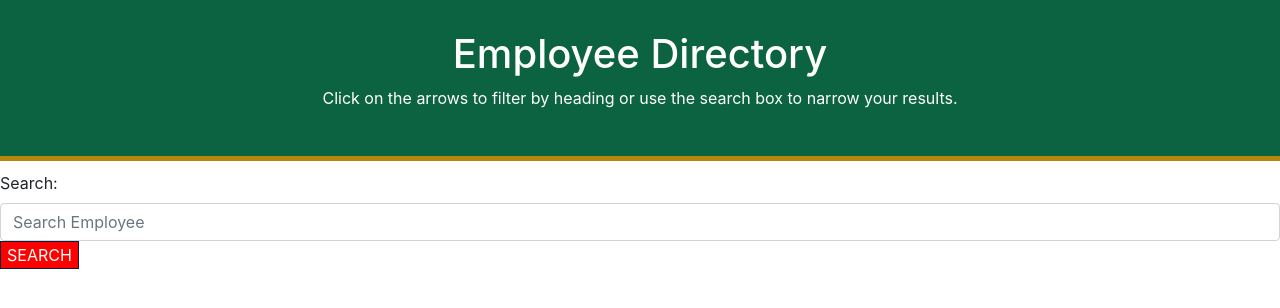
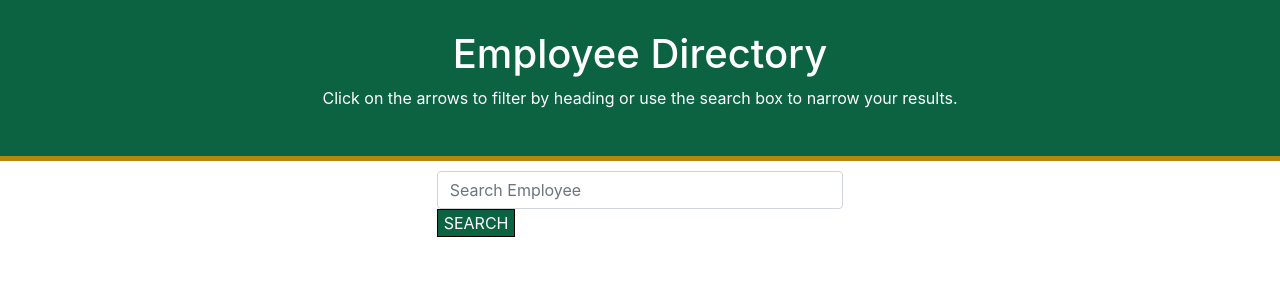
Before and after one commit to eradicador/employee-app, a React (Create React App) app: page / in a window 1280 px wide. Shown: the top 308 px of the page. Built offline with nearby package versions, Linux system fonts and the light colour scheme; no server answers.

Commit message:
centered the searchform, changed the styles of it too

```diff
--- a/src/App.js
+++ b/src/App.js
@@ -1,7 +1,7 @@
 //import react module
 import React from "react";
 //import the components for the main page
-import Main from "./components/Main";
+
 import SearchForm from "./components/SearchForm"
 import Table from "./components/Table"
 import Wrapper from "./components/Wrapper";
@@ -16,7 +16,7 @@ function App() {
         <Header />
         <EmployeeTable />
 
-        <Main />
+
       {/* </Wrapper> */}
     </div>
   );
--- a/src/components/ResultList.js
+++ /dev/null
@@ -1,17 +0,0 @@
-//import react module
-import React from "react";
-
-function ResultList(props) {
-  return (
-    <div>
-      {/* table will go here */}
-      {/* {props.results.map(result => (
-        <li className="list-group-item" key={result.id}>
-          <img alt={result.title} className="img-fluid" src={result.images.original.url} />
-        </li>
-      ))} */}
-    </div>
-  );
-}
-
-export default ResultList;
--- a/src/components/SearchForm.js
+++ b/src/components/SearchForm.js
@@ -1,25 +1,32 @@
 //import react module
 import React from "react";
-import "../styles/searchbox.css";
+import Row from 'react-bootstrap/Row'
+import Col from 'react-bootstrap/Col'
+import "../styles/SearchForm.css";
 
 const SearchForm = (props) => {
 
     return (
+        <Row>
+            <Col></Col>
+            <Col>
+                <div className="searchbox">
                     <form>
-            <div className="searchbox">
-                <label htmlFor="search">Search:</label>
                         <input
                             onChange={e => props.handleInputChange(e)}
                             value={props.search}
                             name="search"
                             type="text"
-                    className="form-control"
+                            className="form-control mr-sm-2"
                             placeholder="Search Employee"
 
                         />
                         <button onClick={props.handleFormSubmit}>SEARCH</button>
+                    </form>
                 </div>
-        </form>
+            </Col>
+            <Col></Col>
+        </Row>
     );
 }
 
--- a/src/components/SearchResultContainer.js
+++ b/src/components/SearchResultContainer.js
@@ -1,7 +1,7 @@
 //import react module
 import React, { Component } from "react";
 import SearchForm from "./SearchForm";
-import ResultList from "./ResultList";
+// import ResultList from "./ResultList";
 import API from "../utils/API";
 
 import EmpTable from "./Table";
--- /dev/null
+++ b/src/styles/SearchForm.css
@@ -0,0 +1,11 @@
+
+ button {
+    border: 1px solid black;
+    color:white;
+    background-color: rgb(12, 99, 66);;
+}
+
+button:hover {
+    background-color: darkgoldenrod;
+    color: #ffffff;
+}
--- a/src/styles/searchbox.css
+++ /dev/null
@@ -1,11 +0,0 @@
-
- button {
-    border: 1px solid #101D42;
-    color:white;
-    background-color: red;
-}
-
-button:hover {
-    background-color: #101D42;
-    color: #ffffff;
-}
```
Also changed, not shown: src/components/Main.js (deleted, +0 -15 lines), src/utils/DataAreaContext.js (deleted, +0 -7 lines). Lines whose indentation alone changed are shown as unchanged.
